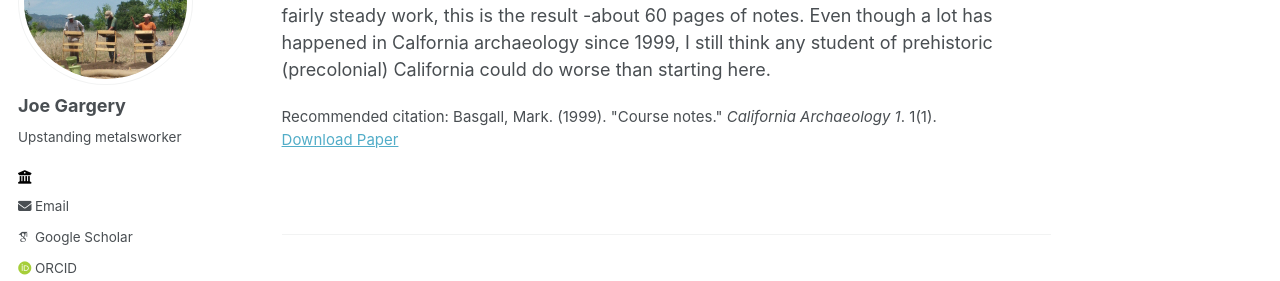
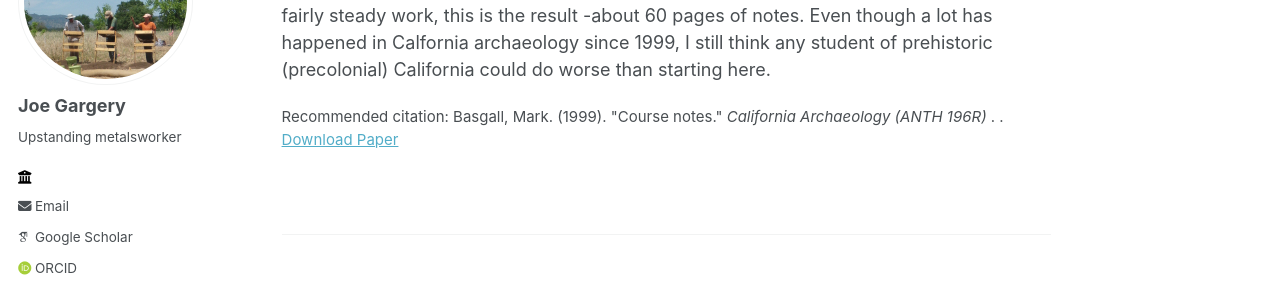
Before and after one commit to csus-arc/csus-arc.github.io, a Jekyll site: the page built from _publications/2009-10-01-paper-title-number-1.md, in a window 1280 px wide and 900 px high, scrolled down 814 px. Shown: the part 186-467 px from the top of the window. Built offline with Jekyll 4.4.1, drawn with Linux system fonts in a browser that asks for light colours; some web fonts are replaced.

Commit message:
Update 2009-10-01-paper-title-number-1.md

```diff
--- a/_publications/2009-10-01-paper-title-number-1.md
+++ b/_publications/2009-10-01-paper-title-number-1.md
@@ -7,7 +7,7 @@ date: 2009-10-01
 venue: ''
 slidesurl:
 paperurl: 'http://csus-arc.github.io/files/Basgall1999_myCAarch_notes2024_06_08.pdf'
-citation: 'Basgall, Mark. (1999). &quot;Course notes.&quot; <i>California Archaeology 1</i>. 1(1).'
+citation: 'Basgall, Mark. (1999). &quot;Course notes.&quot; <i>California Archaeology (ANTH 196R) </i>. .'
 ---
 
 These are my class notes from when I took Dr. Mark Basgall's California Archaeology class back in 1999. This was a great class and there was a ton of useful information for someone starting out in California archaeology. After getting my master's degree at Sac State, I worked at a series of CRM jobs, and each time I started work in a new area or had to write a report background section, I would pull out the ANTH 196R binder and check what Mark had said, then move on to Moratto and other references.
```
